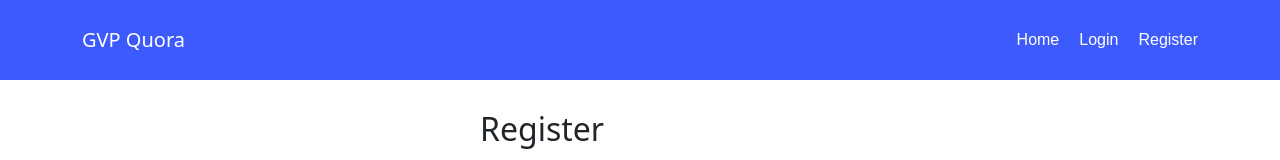
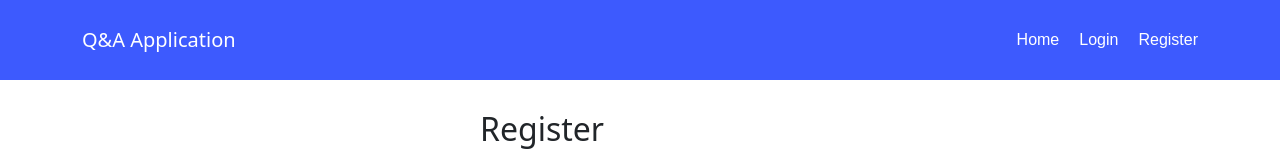
Before and after one commit to samba-chinta/question_and_answer_website_client, a React (Create React App) app: page /register in a window 1280 px wide. Shown: the top 160 px of the page. Built offline with nearby package versions, Linux system fonts and the light colour scheme.

Commit message:
Auth & Navigation Updated

```diff
--- a/src/components/Authentication/Register.js
+++ b/src/components/Authentication/Register.js
@@ -258,7 +258,7 @@ const Register = (props) => {
             className={classes["input_field"]}
             onChange={userStudyingYearHandler}
             value={userStudyingYear}
-            required
+            // required
           />
           <input
             type="submit"
--- a/src/components/Navigation/Navigation.js
+++ b/src/components/Navigation/Navigation.js
@@ -23,7 +23,7 @@ const Navigation = (props) => {
       className={classes["navigation-navbar"]}
     >
       <Container>
-        <Navbar.Brand href="#home">GVP Quora</Navbar.Brand>
+        <Navbar.Brand href="#home">Q&A Application</Navbar.Brand>
         <Navbar.Toggle aria-controls="responsive-navbar-nav" />
         <Navbar.Collapse
           id="responsive-navbar-nav"
```
